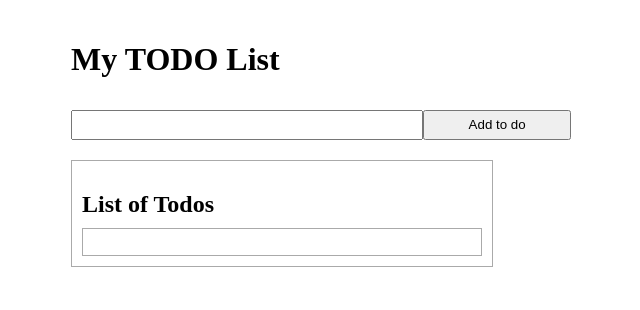
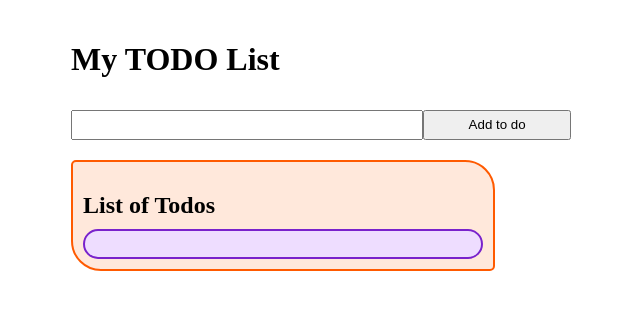
Before and after one commit to elen-oz/todo-app, a React (Create React App) app: page / in a window 1280 px wide. Shown: the top 310 px of the page, without its empty margins (37-677 px from the left). Built offline with nearby package versions, Linux system fonts and the light colour scheme; the HTML template or start-up script is replaced by a standard one.

Commit message:
feat: add some styles

```diff
--- a/src/ListSection.css
+++ b/src/ListSection.css
@@ -20,7 +20,10 @@
 .listSection_list {
   max-width: 400px;
   padding: 10px;
-  border: 1px solid #aaa;
+
+  background-color: #FFE8DB;
+  border: 2px solid #FF5A00;
+  border-radius: 5px 30px 5px 30px;
 }
 
 .listSection_title {
@@ -29,7 +32,10 @@
 
 .listSection_elements {
   padding: 5px;
-  border: 1px solid #aaa;
+
+  background-color: #EEDDFF;
+  border: 2px solid #7922CC;
+  border-radius: 25px;
 }
 
 .listSection_ol {
--- a/src/ListSection.js
+++ b/src/ListSection.js
@@ -31,7 +31,7 @@ function ListSection() {
           <div className='listSection_elements'>
             <ol className='listSection_ol'>
               {todos.map((todo) => (
-                <li className='element' key='element'>
+                <li className='element' key='todo.id'>
                   {todo}
                 </li>
               ))}
```
Also changed, not shown: src/logo.svg (deleted).
